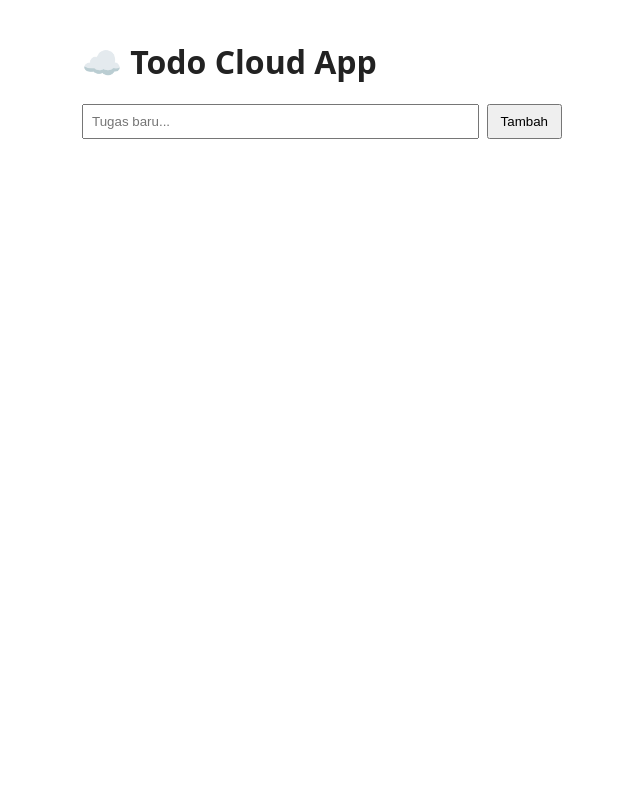
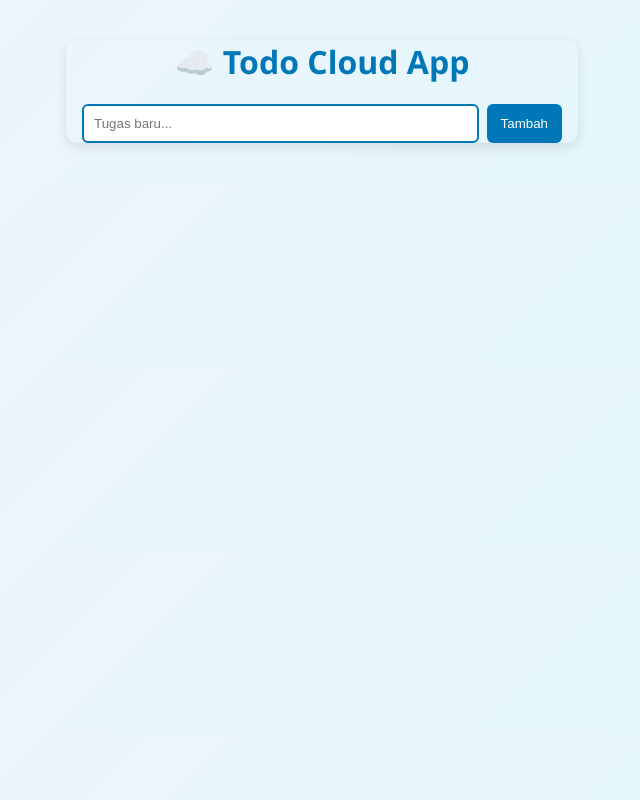
Before and after one commit to Krisnajr46/project_final1, a plain HTML site: page frontend/index.html in a window 1280 px wide. Shown: the whole page, without its empty margins (318-958 px from the left). Drawn offline with Linux system fonts and the light colour scheme; no server answers.

Commit message:
menambahkan update baru

```diff
--- a/frontend/index.html
+++ b/frontend/index.html
@@ -2,12 +2,8 @@
 <html lang="id"><head><meta charset="utf-8">
 <meta name="viewport" content="width=device-width,initial-scale=1">
 <title>Todo Cloud App</title>
-<style>
-body{font-family:system-ui,sans-serif;max-width:480px;margin:40px auto;padding:0 16px;color:#222}
-form{display:flex;gap:8px}input{flex:1;padding:8px}button{padding:8px 12px;cursor:pointer}
-li{display:flex;justify-content:space-between;padding:8px 0;border-bottom:1px solid #eee;list-style:none}
-.done span{text-decoration:line-through;color:#999}ul{padding:0}
-</style></head><body>
+<link rel="stylesheet" href="style.css">
+</head><body>
 <h1>☁️ Todo Cloud App</h1>
 <form id="f"><input id="t" placeholder="Tugas baru..." maxlength="200" required><button>Tambah</button></form>
 <ul id="l"></ul>
--- /dev/null
+++ b/frontend/style.css
@@ -0,0 +1,60 @@
+body {
+  font-family: 'Segoe UI', sans-serif;
+  max-width: 480px;
+  margin: 40px auto;
+  padding: 0 16px;
+  color: #333;
+  background: linear-gradient(135deg, #f0f4ff, #e0f7fa);
+  border-radius: 12px;
+  box-shadow: 0 4px 12px rgba(0,0,0,0.1);
+}
+
+h1 {
+  text-align: center;
+  color: #0077b6;
+}
+
+form {
+  display: flex;
+  gap: 8px;
+  margin-bottom: 16px;
+}
+
+input {
+  flex: 1;
+  padding: 10px;
+  border: 2px solid #0077b6;
+  border-radius: 6px;
+}
+
+button {
+  padding: 10px 14px;
+  background: #0077b6;
+  color: white;
+  border: none;
+  border-radius: 6px;
+  cursor: pointer;
+  transition: 0.3s;
+}
+
+button:hover {
+  background: #023e8a;
+}
+
+li {
+  display: flex;
+  justify-content: space-between;
+  padding: 10px;
+  border-bottom: 1px solid #eee;
+  list-style: none;
+  transition: 0.3s;
+}
+
+li:hover {
+  background: #f1f1f1;
+}
+
+.done span {
+  text-decoration: line-through;
+  color: #999;
+}
```
